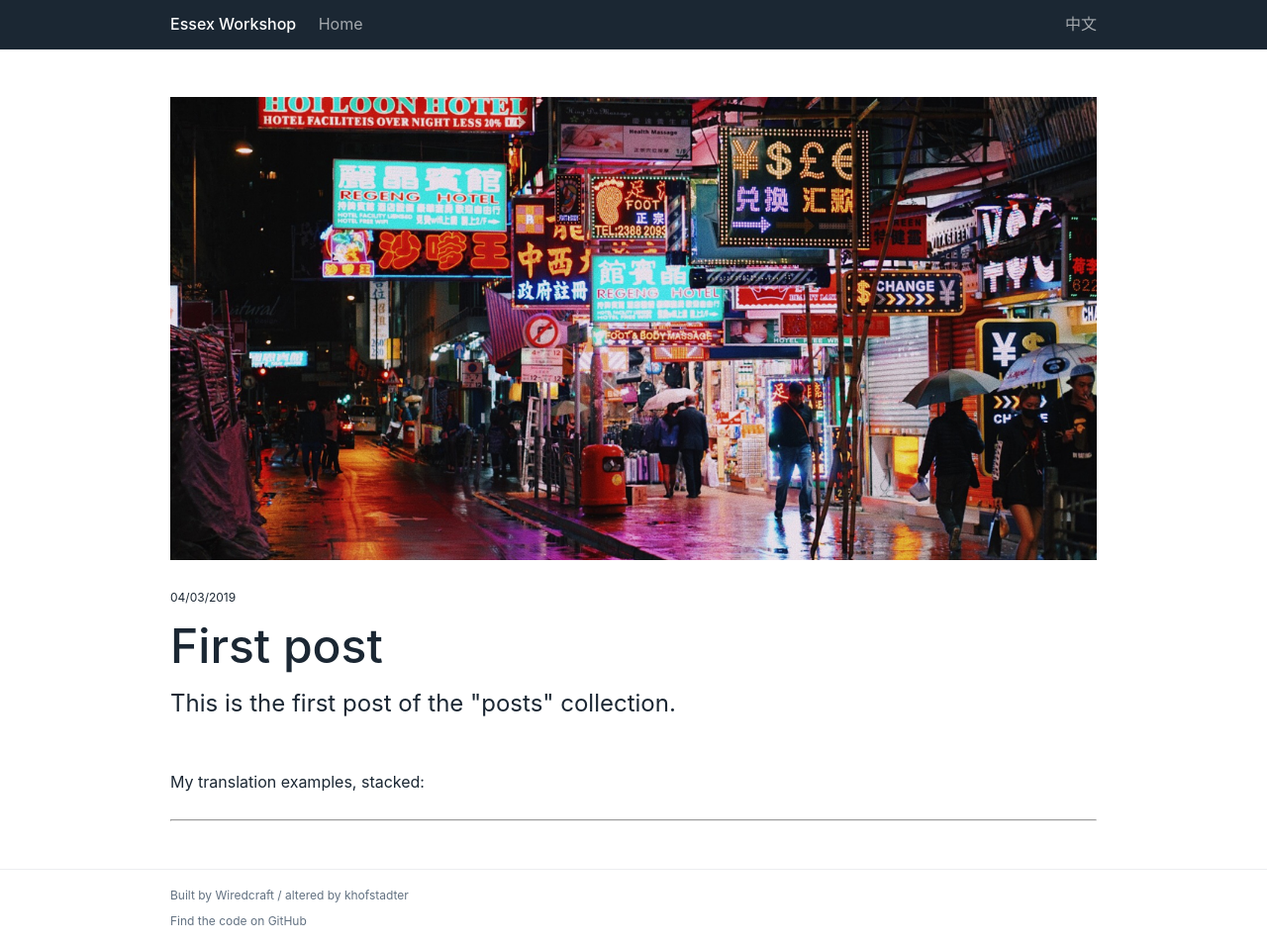
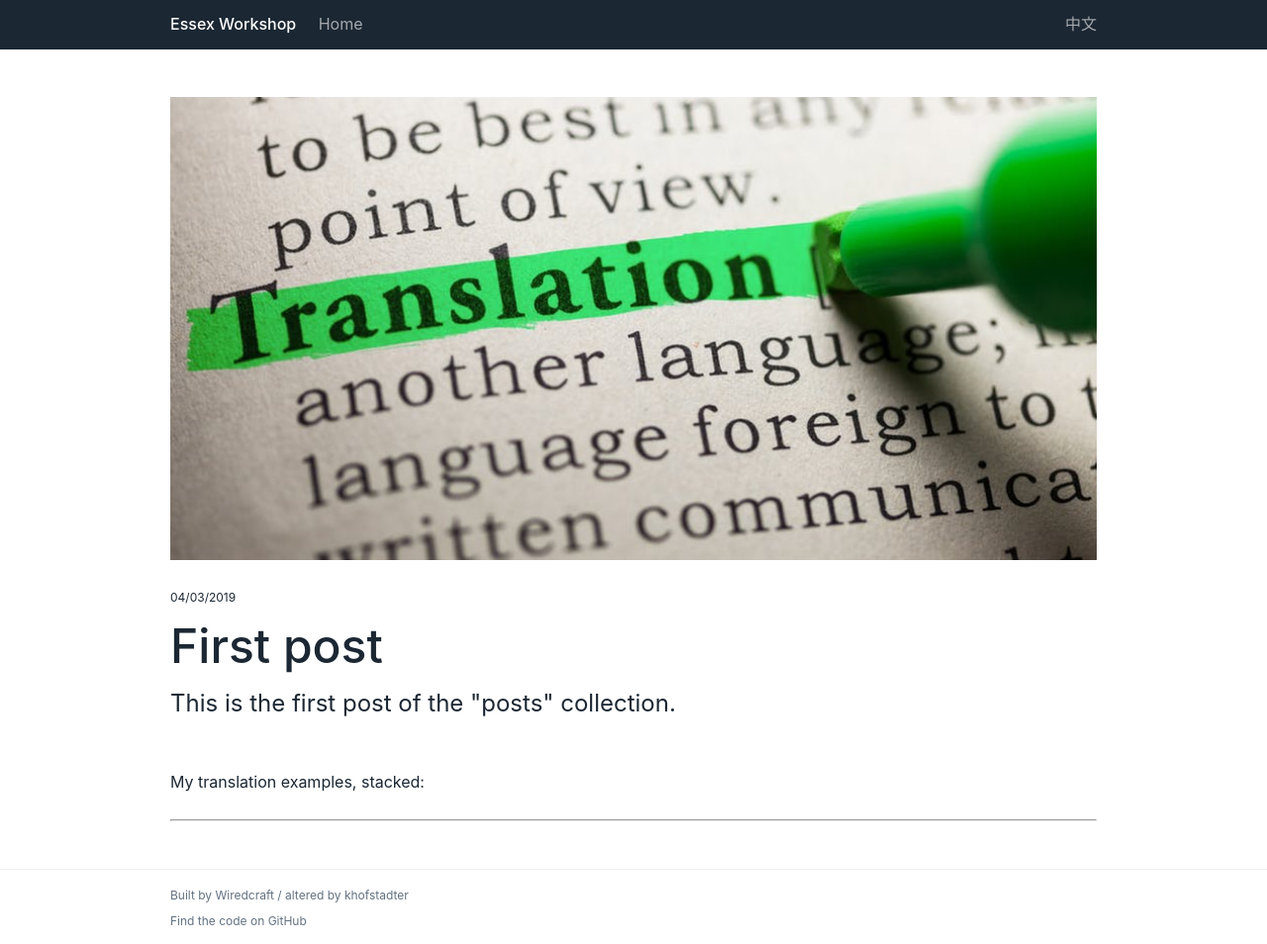
Before and after one commit to Hester-Tso/xj0614, a Jekyll site: the page built from _posts/2019-03-04-fifth-post.md, in a window 1280 px wide. Shown: the whole page at 99% size. Built offline with Jekyll 4.4.1, drawn with Linux system fonts in a browser that asks for light colours.

Commit message:
Update 2019-03-04-fifth-post.md

```diff
--- a/_posts/2019-03-04-fifth-post.md
+++ b/_posts/2019-03-04-fifth-post.md
@@ -2,7 +2,7 @@
 title: First post
 description: 'This is the first post of the "posts" collection.'
 lang: en
-image: /files/images/china-street.jpg
+image: /files/images/translation.jpg
 ---
 
 My translation examples, stacked:
```
